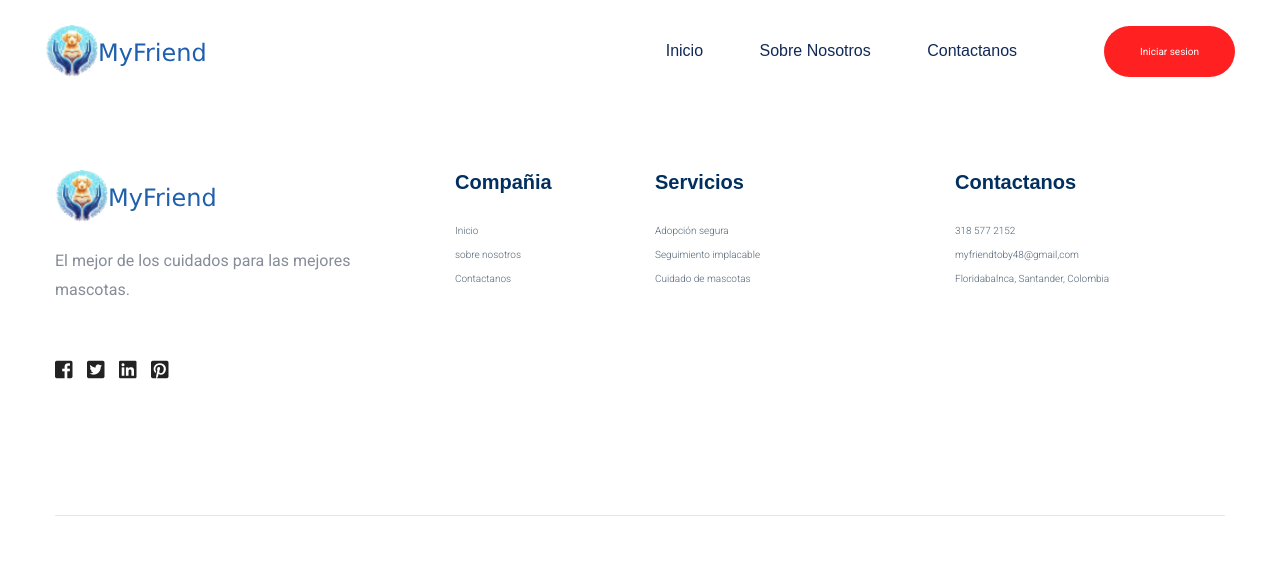
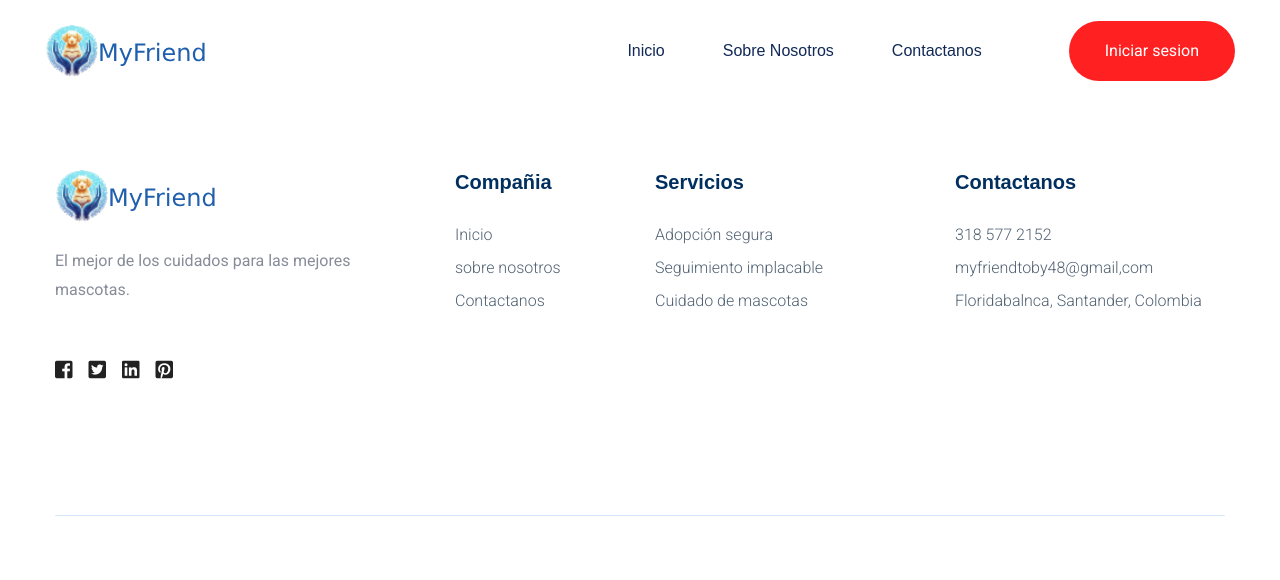
Before and after one commit to PhantomBlack219/sw-project-team4, a Django app: page /mascotas/ in a window 1280 px wide. Shown: the top 580 px of the page. Run offline with Django 3.2, Linux system fonts and the light colour scheme; some libraries are stand-ins or nearby versions; some web fonts are replaced.

Commit message:
arreglo estetica pagina mascotas

```diff
--- a/MyFriendToby/MyFriendToby/settings.py
+++ b/MyFriendToby/MyFriendToby/settings.py
@@ -1,4 +1,4 @@
-import environ
+
 """
 Django settings for MyFriendToby project.
 
@@ -10,7 +10,7 @@ https://docs.djangoproject.com/en/2.2/topics/settings/
 For the full list of settings and their values, see
 https://docs.djangoproject.com/en/2.2/ref/settings/
 """
-
+import environ
 import os
 from pathlib import Path
 from telnetlib import LOGOUT
--- a/MyFriendToby/veterinaria/static/css/PetCard.css
+++ b/MyFriendToby/veterinaria/static/css/PetCard.css
@@ -1,12 +1,4 @@
-*{
-  box-sizing: border-box;
-  margin: 0;
-  padding: 0;
-}
 
-html{
-  font-size: 62.5%;
-}
 
 .card-container {
   display: flex;
```
Also changed, not shown: 1 other file.
